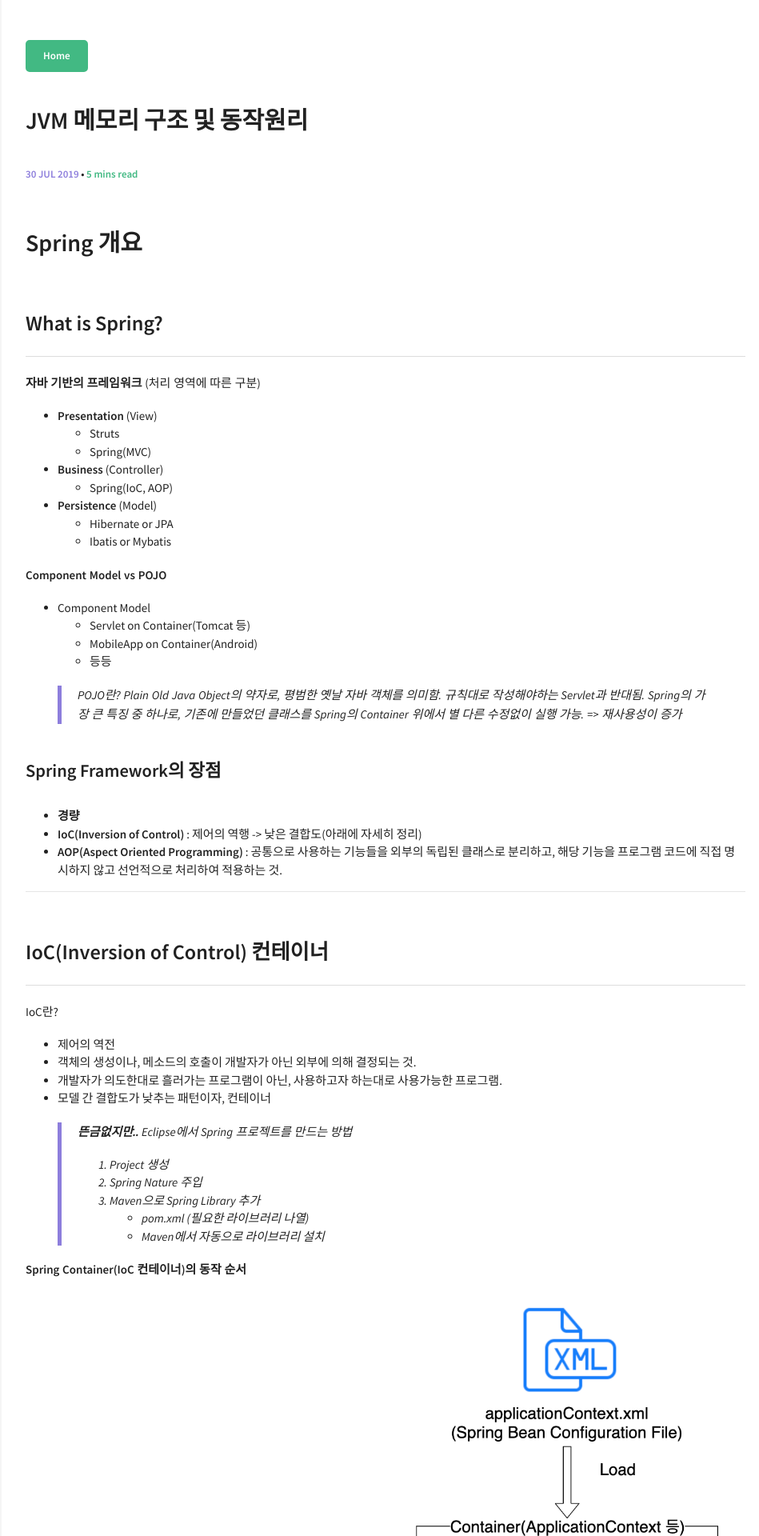
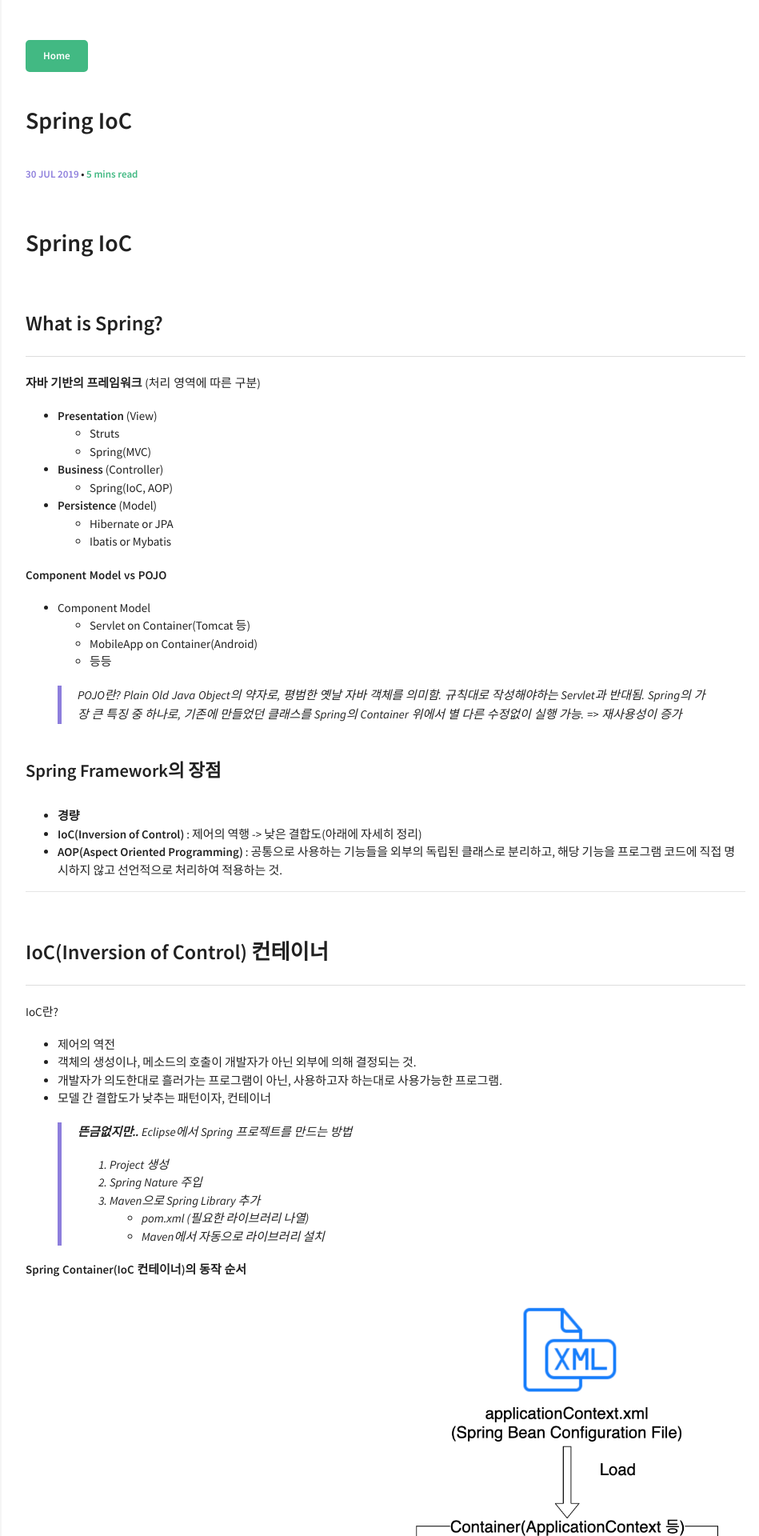
Before and after one commit to move02/move02.github.io, a Jekyll site: the page built from _posts/2019-07-30-Spring-개요.md, in a window 1280 px wide. Shown: the top 1920 px of the page at 80% size, without its empty margins (318-1267 px from the left). Built offline with Jekyll 4.4.1, drawn with Linux system fonts in a browser that asks for light colours.

Commit message:
Spring IoC 제목, 설명 수정

```diff
--- a/_posts/2019-07-30-Spring-개요.md
+++ b/_posts/2019-07-30-Spring-개요.md
@@ -1,12 +1,12 @@
 ---
 layout: post
-title: JVM 메모리 구조 및 동작원리
-excerpt: "수업듣고 정리한 JVM 메모리 구조 및 동작원리"
+title: Spring IoC
+excerpt: "Spring 개요와 IoC의 주요 개념 정리"
 categories: [TIL]
 comments: true
 ---
 
-Spring 개요
+Spring IoC
 =========
 
 ## What is Spring?
```
